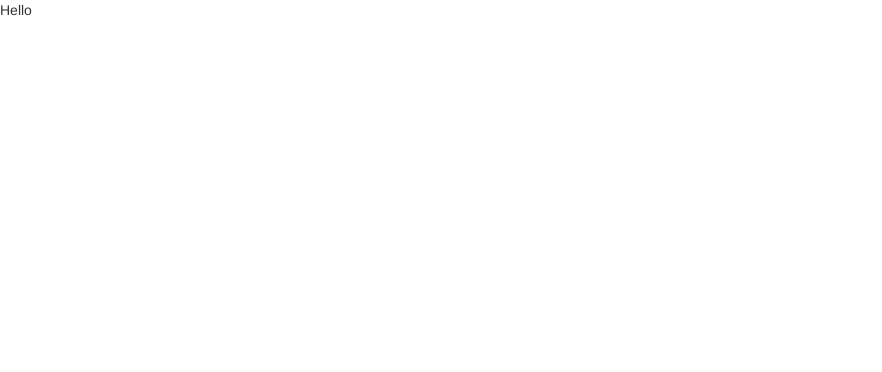
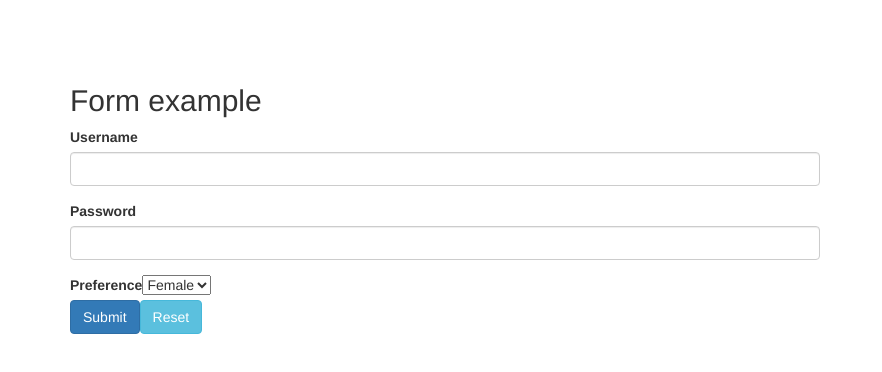
Before and after one commit to nguyenlethanhlinh95/react-redux, a React (Create React App) app: page / in a window 1280 px wide. Shown: the top 372 px of the page, without its empty margins (0-882 px from the left). Built offline with nearby package versions, Linux system fonts and the light colour scheme.

Commit message:
Add process form

```diff
--- a/public/css/mystyle.css
+++ b/public/css/mystyle.css
@@ -1,3 +1,6 @@
 img{
     width: 100%;
 }
+.mgt-5{
+    margin-top: 5vw;
+}
--- a/public/index.html
+++ b/public/index.html
@@ -2,19 +2,15 @@
 <html lang="en">
   <head>
     <meta charset="utf-8" />
-    <link rel="icon" href="%PUBLIC_URL%/favicon.ico" />
     <meta name="viewport" content="width=device-width, initial-scale=1" />
-    <meta name="theme-color" content="#000000" />
     <meta
       name="description"
       content="Web site created using create-react-app"
     />
-    <link rel="apple-touch-icon" href="%PUBLIC_URL%/logo192.png" />
     <!--
       manifest.json provides metadata used when your web app is installed on a
       user's mobile device or desktop. See https://developers.google.com/web/fundamentals/web-app-manifest/
     -->
-    <link rel="manifest" href="%PUBLIC_URL%/manifest.json" />
     <link rel="stylesheet" href="%PUBLIC_URL%/css/bootstrap.min.css">
     <link rel="stylesheet" href="%PUBLIC_URL%/css/mystyle.css">
     <!--
--- a/src/App.js
+++ b/src/App.js
@@ -1,10 +1,55 @@
-import React from 'react';
-function App() {
-  return (
-    <div className="App">
-      Hello
+import React, { Component } from 'react'
+
+export default class App extends Component {
+  constructor(props){
+    super(props);
+    this.state = {
+      username: '',
+      password: '',
+      gender: 0
+    };
+  };
+  handlerChange = (e) => {
+    this.setState({
+        [e.target.name]: e.target.value,
+    });
+
+  }
+  handlerSubmit = (e) => {
+    e.preventDefault();
+
+    console.log(this.state.username + ' ' + this.state.password + this.state.gender);
+  }
+  render() {
+    return (
+      <div className="container mgt-5">
+      <div className="row">
+        <div className="col-lg-8 col-pull-left-2">
+          <h2 className="title">Form example</h2>
+          <form onSubmit={this.handlerSubmit}>
+            <div className="form-group">
+              <label htmlFor="exampleFormControlInput1">Username</label>
+              <input onChange={this.handlerChange} type="text" name="username" className="form-control" id="exampleFormControlInput1" />
+            </div>
+            <div className="form-group">
+              <label htmlFor="exampleFormControlInput1">Password</label>
+              <input onChange={this.handlerChange} type="password" name="password" className="form-control" id="exampleFormControlInput1"  />
+            </div>
+
+            <div className="col-auto my-1">
+            <label className="mr-sm-2" htmlFor="inlineFormCustomSelect">Preference</label>
+            <select onChange={this.handlerChange} name="gender" value ={this.state.gender}  className="custom-select mr-sm-2" id="inlineFormCustomSelect">
+              <option value={1}>Male</option>
+              <option value={0}>Female</option>
+            </select>
+          </div>
+
+            <button type="submit" className="btn btn-primary">Submit</button>
+            <button type="reset" className="btn btn-info">Reset</button>
+        </form>
+        </div>
+      </div>
     </div>
-  );
+    )
+  }
 }
-
-export default App;
```
